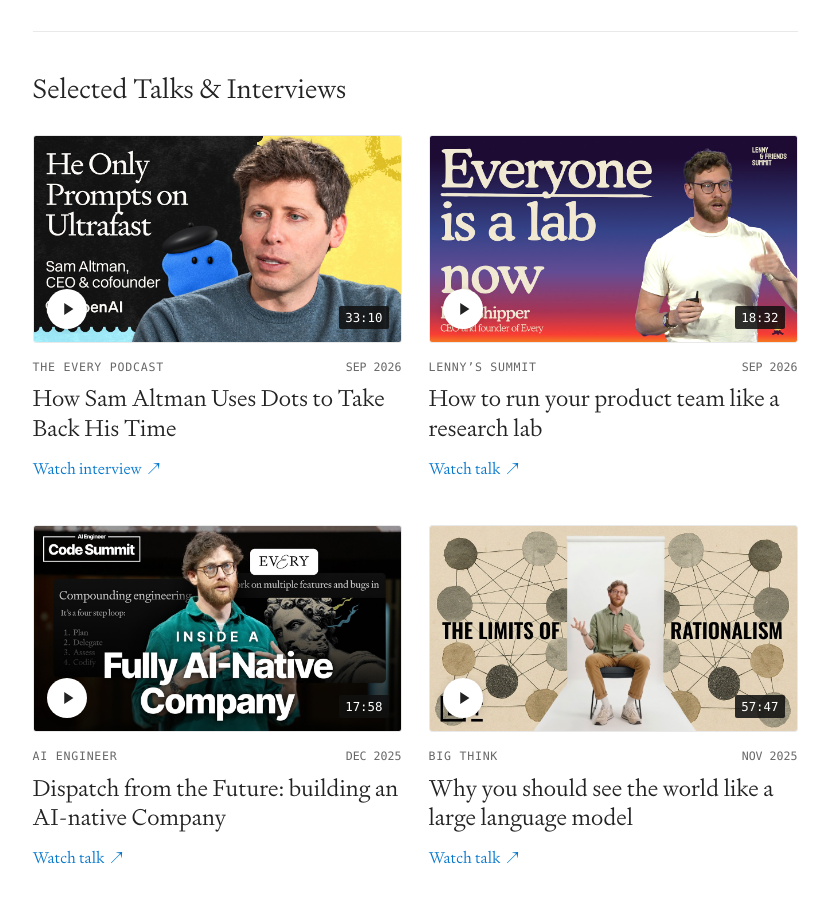
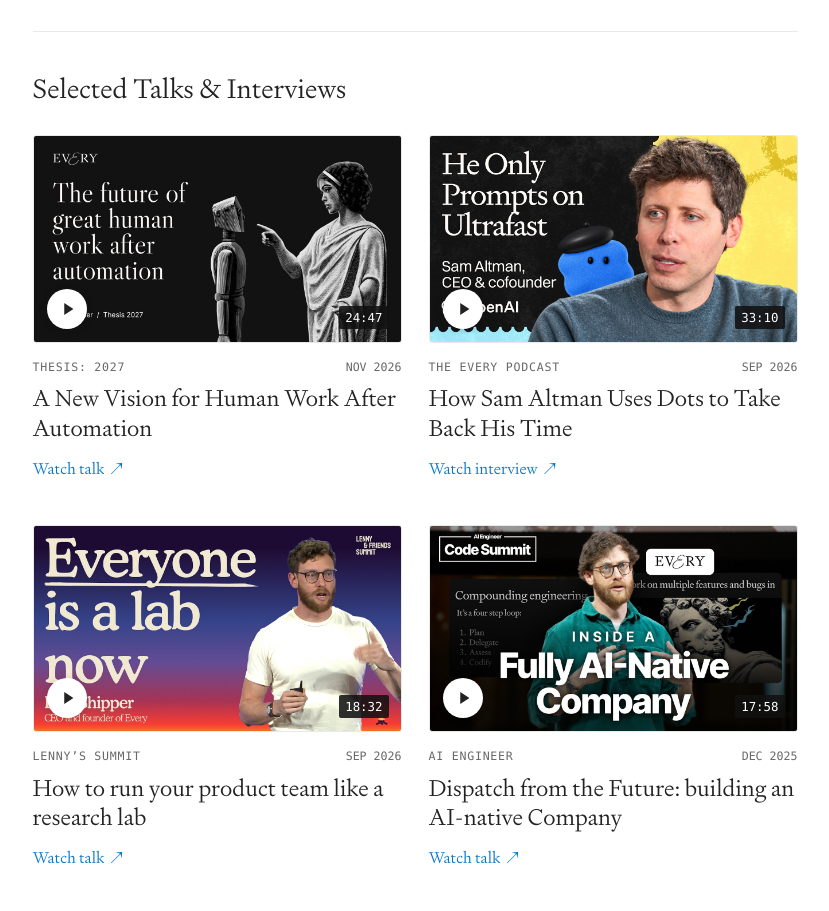
Before and after one commit to dshipper/danshipper.com, a plain HTML site: page site/index.html in a window 1280 px wide. Shown: the part 1300-2211 px from the top of the page, without its empty margins (225-1054 px from the left). Drawn offline with Linux system fonts and the light colour scheme.

Commit message:
Add Thesis: 2027 keynote to selected talks
Co-Authored-By: Claude Fable 5.2 <noreply@anthropic.com>

```diff
--- a/site/index.html
+++ b/site/index.html
@@ -147,6 +147,19 @@
     <h2 id="talks-heading">Selected Talks &amp; Interviews</h2>
     <ul class="talk-grid">
       <li>
+        <a class="talk-card" href="https://www.youtube.com/watch?v=WstNofgQF5Q" target="_blank" rel="noopener noreferrer" aria-label="Watch A New Vision for Human Work After Automation — Thesis: 2027, 24 minutes 47 seconds (opens YouTube in a new tab)">
+          <div class="talk-image">
+            <div class="talk-placeholder" aria-hidden="true"><span>Thesis: 2027</span><small>Video thumbnail unavailable</small></div>
+            <img src="/talks/thesis-2027.jpg" alt="" width="1280" height="720" loading="lazy" onerror="this.hidden = true">
+            <span class="talk-play" aria-hidden="true"><svg viewBox="0 0 24 24" width="22" height="22"><path d="M9 5.5v13L19 12z" fill="currentColor"/></svg></span>
+            <span class="talk-duration" aria-hidden="true">24:47</span>
+          </div>
+          <span class="talk-meta">Thesis: 2027 <span>Nov 2026</span></span>
+          <h3>A New Vision for Human Work After Automation</h3>
+          <span class="talk-watch" aria-hidden="true">Watch talk <span>↗</span></span>
+        </a>
+      </li>
+      <li>
         <a class="talk-card" href="https://www.youtube.com/watch?v=jZh55CQwSh8" target="_blank" rel="noopener noreferrer" aria-label="Watch How Sam Altman Uses Dots to Take Back His Time — The Every Podcast, 33 minutes 10 seconds (opens YouTube in a new tab)">
           <div class="talk-image">
             <div class="talk-placeholder" aria-hidden="true"><span>The Every Podcast</span><small>Video thumbnail unavailable</small></div>
```
Also changed, not shown: site/talks/thesis-2027.jpg (added).
